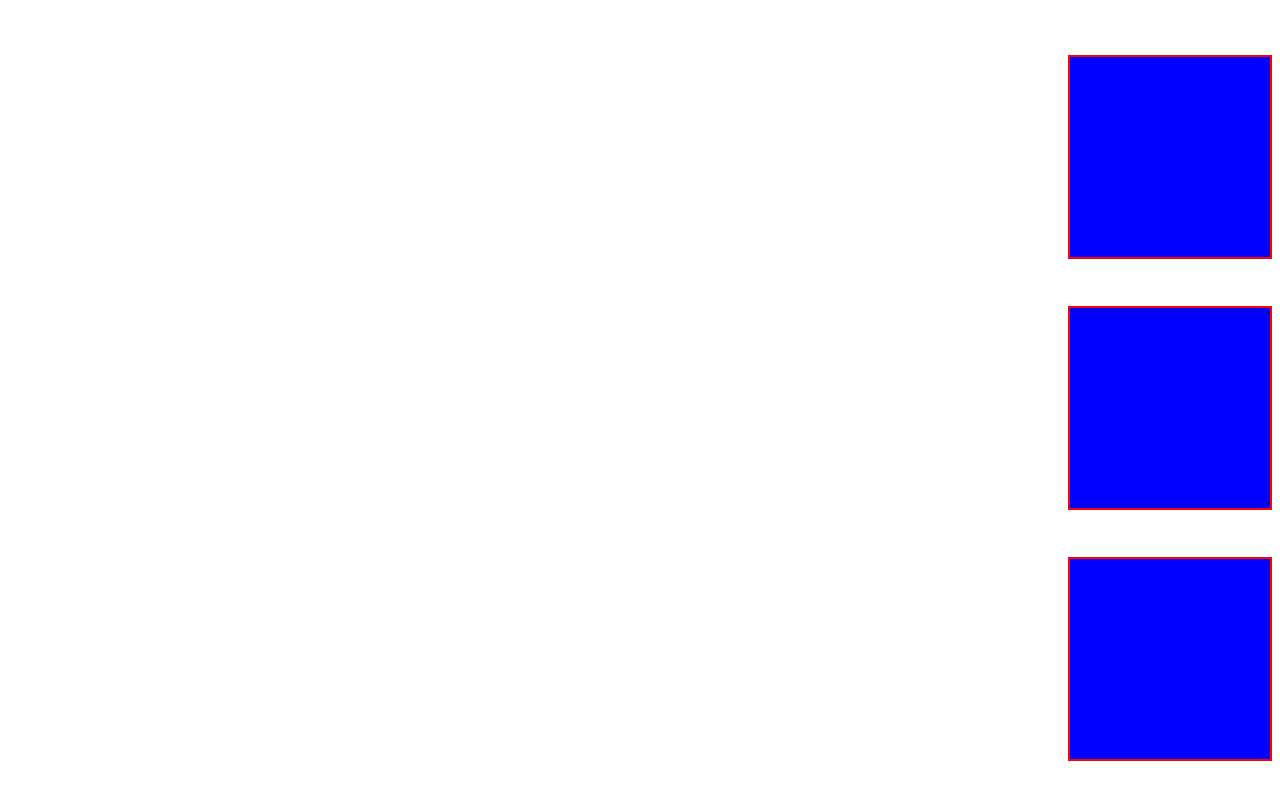
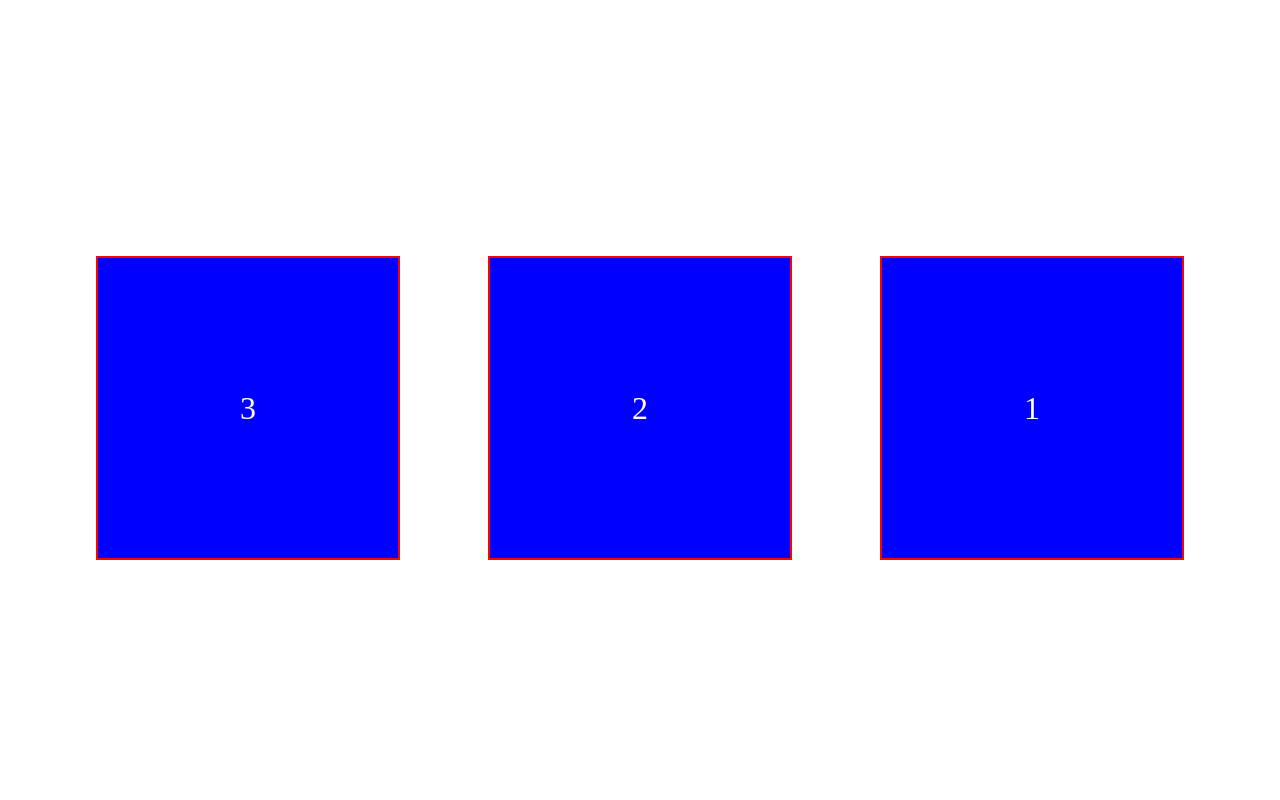
Before and after one commit to DasolPark/Nico_CSS_CSS-Master-Class, a plain HTML site: page flexbox.html in a window 1280 px wide. Drawn offline with Linux system fonts and the light colour scheme.

Commit message:
1-3. Flex Wrap and Direction

```diff
--- a/flexbox.html
+++ b/flexbox.html
@@ -9,24 +9,30 @@
       .father {
         display: flex;
         justify-content: space-evenly;
-        align-items: flex-end;
+        align-items: center;
         height: 100vh;
-        flex-direction: column;
+        flex-wrap: wrap;
+        flex-direction: row-reverse;
       }
 
       .box {
-        width: 200px;
-        height: 200px;
+        width: 300px;
+        height: 300px;
         background-color: blue;
         border: 2px solid red;
+        display: flex;
+        justify-content: center;
+        align-items: center;
+        color: white;
+        font-size: 2rem;
       }
     </style>
   </head>
   <body>
     <div class="father">
-      <div class="box"></div>
-      <div class="box"></div>
-      <div class="box"></div>
+      <div class="box">1</div>
+      <div class="box">2</div>
+      <div class="box">3</div>
     </div>
   </body>
 </html>
```
Also changed, not shown: README.md.
